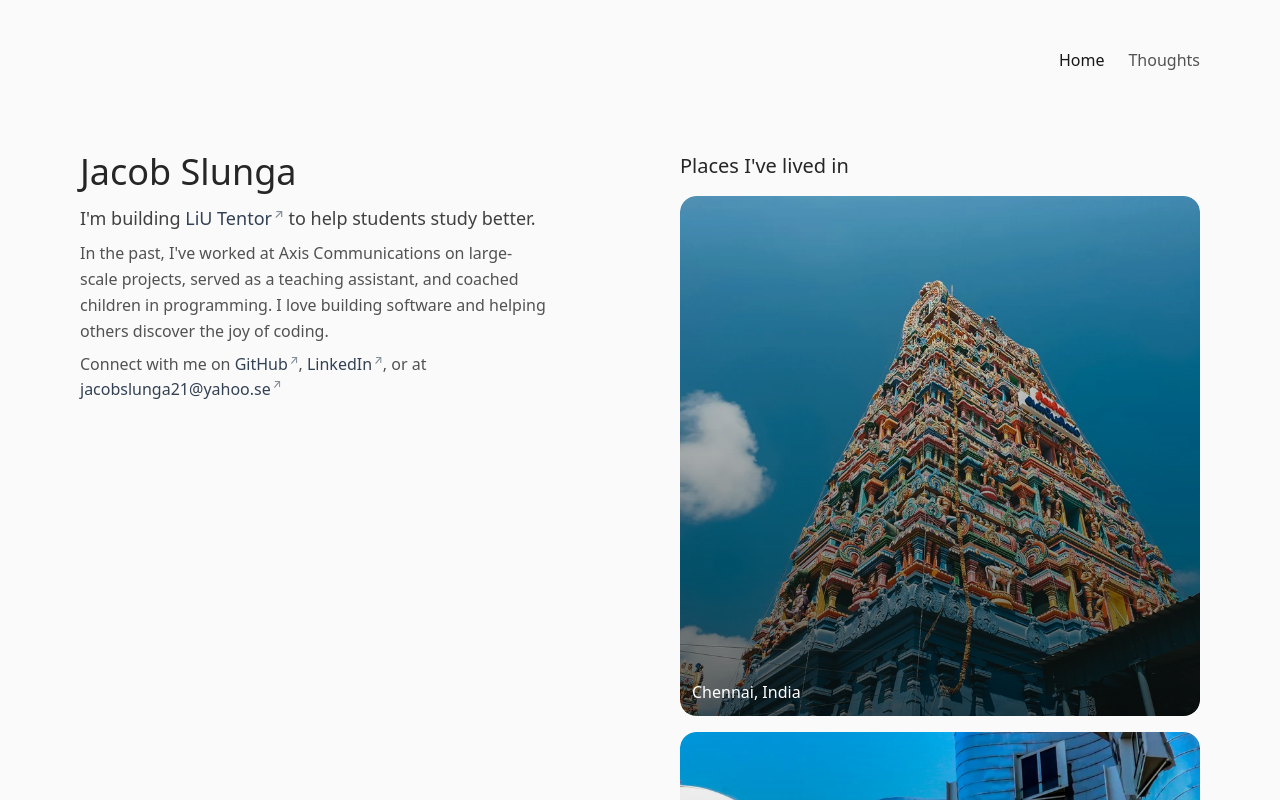
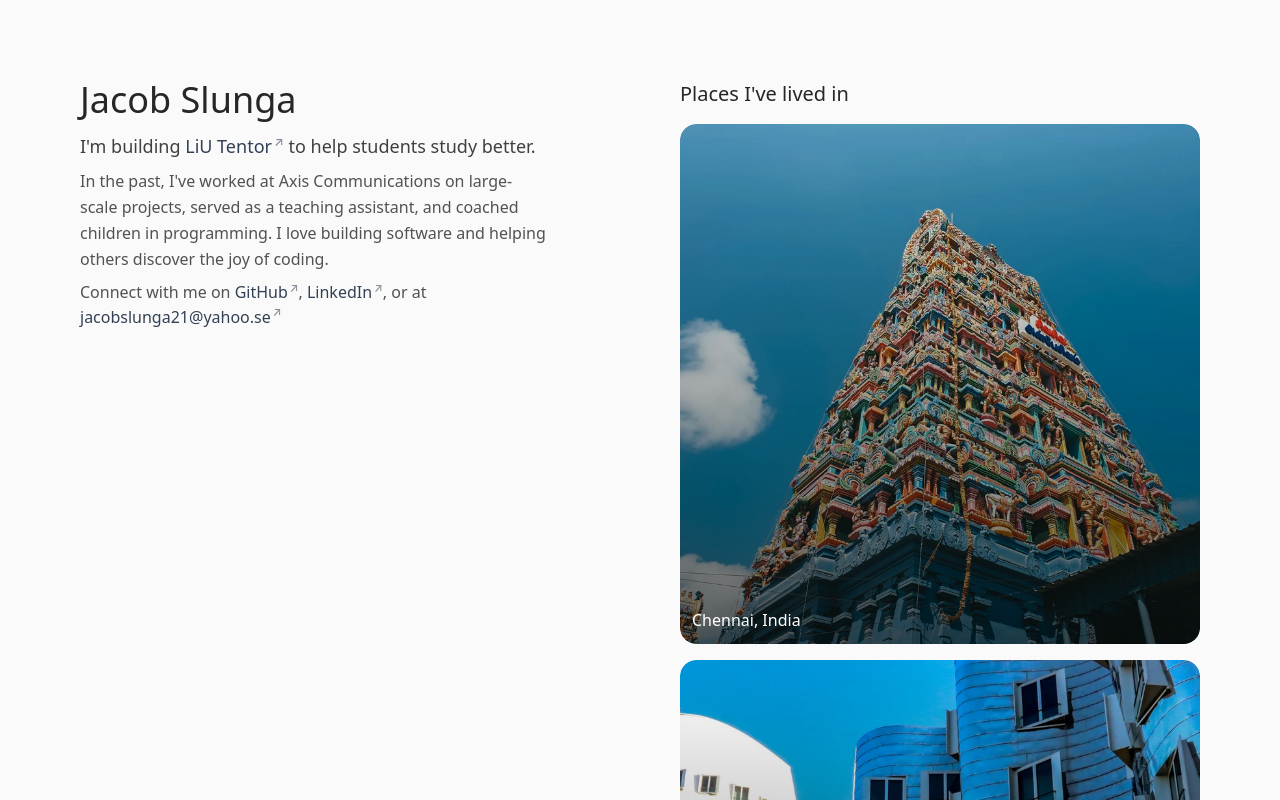
Before and after one commit to jacobslunga/portfolio-site, a React (Vite) app: page / in a window 1280 px wide. Shown: the top 800 px of the page. Built offline with nearby package versions, Linux system fonts and the light colour scheme; a web font is replaced by a local one.

Commit message:
removed thoughts

```diff
--- a/src/Layout.tsx
+++ b/src/Layout.tsx
@@ -1,14 +1,9 @@
-// src/Layout.tsx
-import { Outlet, Link, useLocation } from "react-router-dom";
+import { Outlet } from "react-router-dom";
 
 export default function Layout() {
-  const location = useLocation();
-  const isHome = location.pathname === "/";
-
   return (
     <div className="bg-neutral-50 min-h-screen">
-      <nav className="max-w-7xl mx-auto px-6 md:px-12 lg:px-20 pt-12 flex justify-between items-center">
-        {/* Simple logic: If on home, show nothing or logo. If not on home, show back link */}
+      {/* <nav className="max-w-7xl mx-auto px-6 md:px-12 lg:px-20 pt-12 flex justify-between items-center">
         {!isHome ? (
           <Link
             to="/"
@@ -17,7 +12,7 @@ export default function Layout() {
             ← Jacob Slunga
           </Link>
         ) : (
-          <div /> /* Spacer */
+          <div />
         )}
 
         <div className="flex gap-6 text-neutral-600">
@@ -40,7 +35,7 @@ export default function Layout() {
             Thoughts
           </Link>
         </div>
-      </nav>
+      </nav> */}
 
       <main>
         <Outlet />
```
Also changed, not shown: src/routes.tsx (+8 -11 lines).
